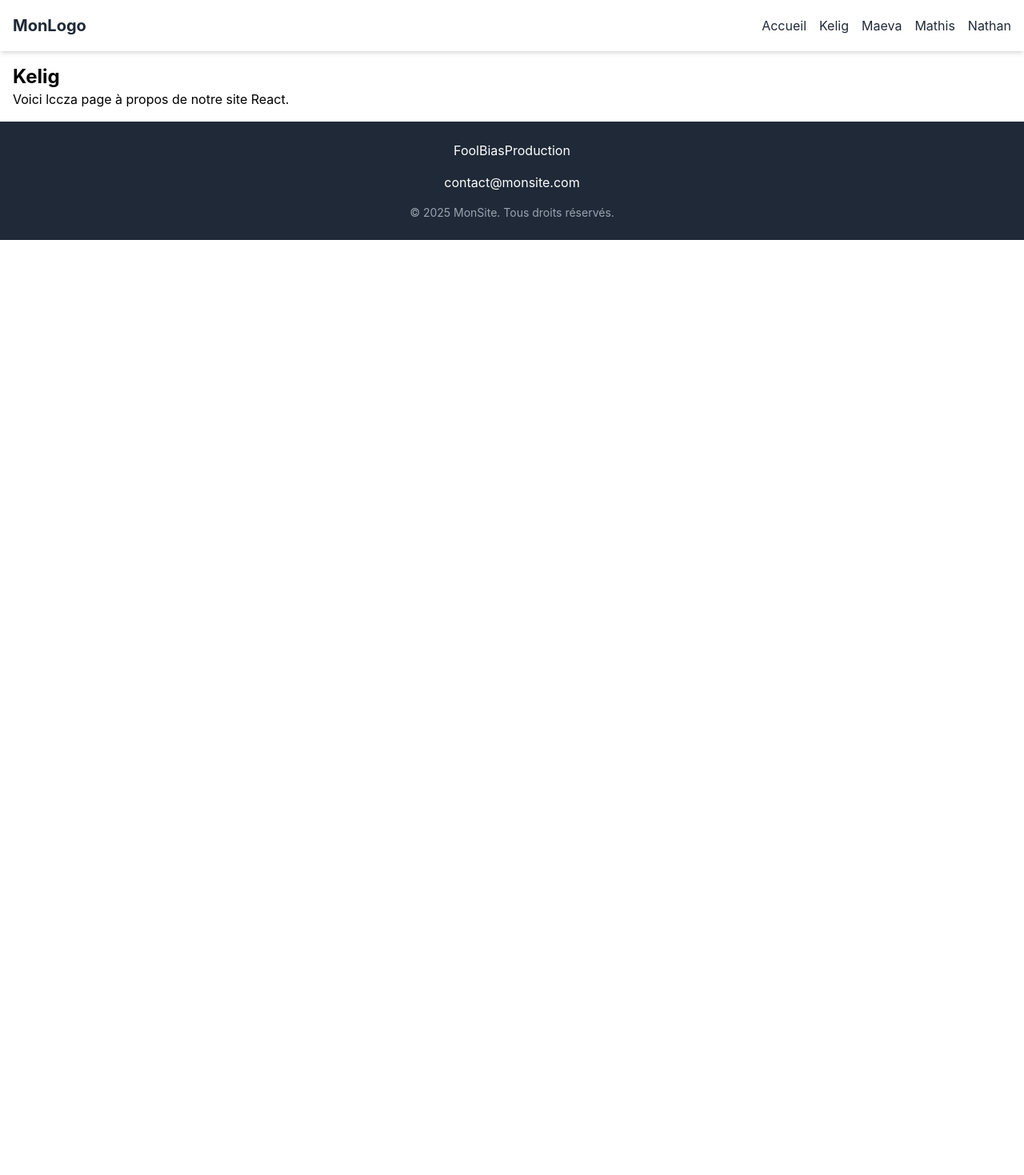
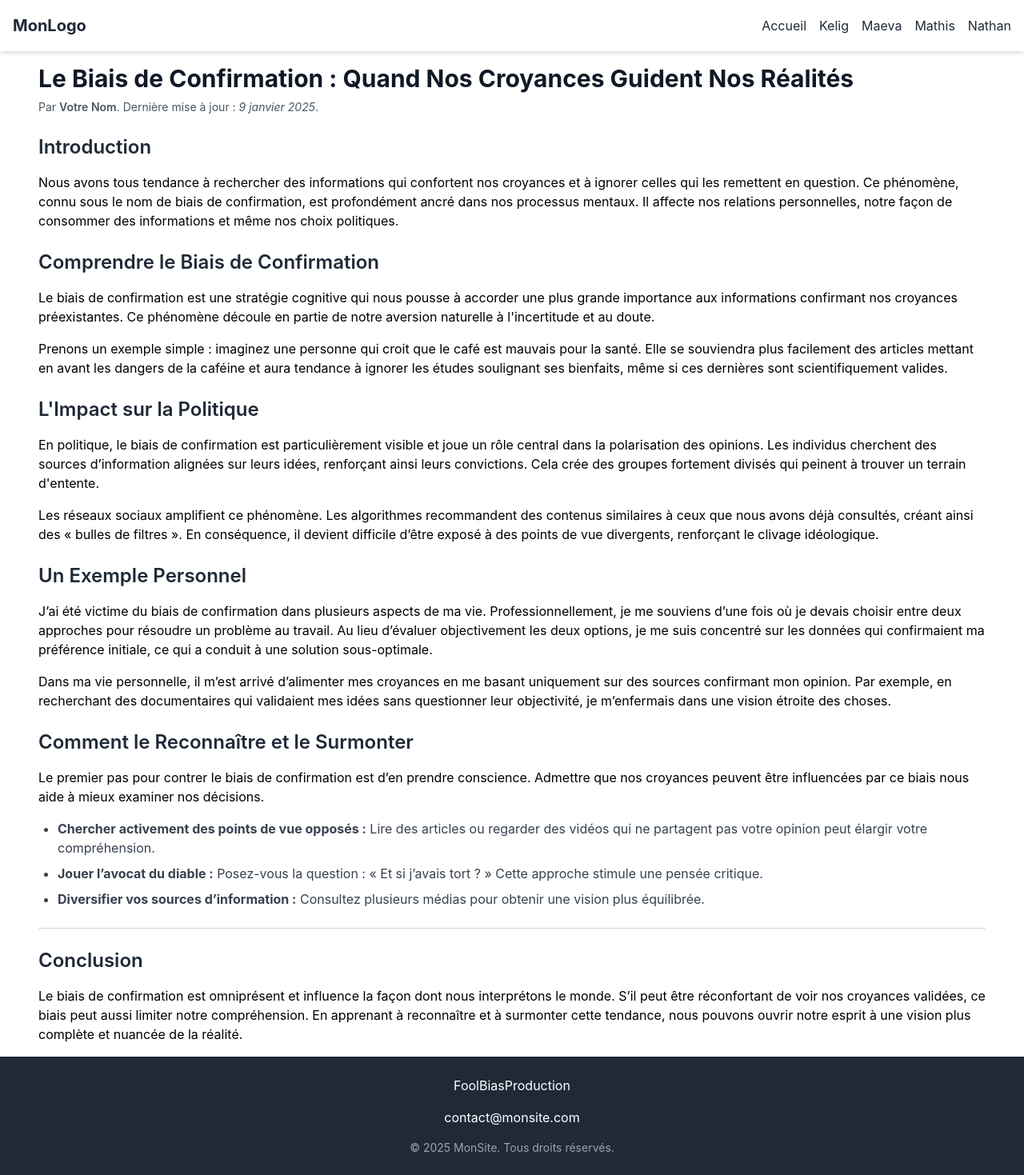
Before and after one commit to Sipores/projetbiais, a React (Create React App) app: page /Kelig in a window 1280 px wide. Shown: the whole page at 80% size. Before the commit the page ends 800 px from the top, so only its background shows below. Built offline with nearby package versions, Linux system fonts and the light colour scheme.

Commit message:
adding page

```diff
--- a/src/pages/Kelig.js
+++ b/src/pages/Kelig.js
@@ -1,12 +1,128 @@
 import React from "react";
 
 const About = () => {
-  return (
-    <div className="p-4">
-      <h1 className="text-2xl font-bold">Kelig</h1>
-      <p>Voici lccza page à propos de notre site React.</p>
-    </div>
-  );
+    return (
+        <article
+            role="article"
+            aria-labelledby="essay-title"
+            className="p-4 ml-8 mr-8"
+        >
+            <header className="mb-6">
+                <h1
+                    id="essay-title"
+                    className="text-3xl font-bold text-gray-900 mb-2"
+                >
+                    Le Biais de Confirmation : Quand Nos Croyances Guident Nos Réalités
+                </h1>
+                <p className="text-sm text-gray-600">
+                    Par <strong className="font-semibold">Votre Nom</strong>. Dernière mise à jour :{" "}
+                    <time dateTime="2025-01-09" className="italic">
+                        9 janvier 2025
+                    </time>
+                    .
+                </p>
+            </header>
+
+            <section aria-labelledby="introduction" className="mb-6">
+                <h2 id="introduction" className="text-2xl font-semibold text-gray-800 mb-4">
+                    Introduction
+                </h2>
+                <p className="mb-4">
+                    Nous avons tous tendance à rechercher des informations qui confortent nos croyances et à ignorer
+                    celles qui les remettent en question. Ce phénomène, connu sous le nom de biais de confirmation, est
+                    profondément ancré dans nos processus mentaux. Il affecte nos relations personnelles, notre façon de
+                    consommer des informations et même nos choix politiques.
+                </p>
+            </section>
+
+            <section aria-labelledby="understanding-bias" className="mb-6">
+                <h2 id="understanding-bias" className="text-2xl font-semibold text-gray-800 mb-4">
+                    Comprendre le Biais de Confirmation
+                </h2>
+                <p className="mb-4">
+                    Le biais de confirmation est une stratégie cognitive qui nous pousse à accorder une plus grande
+                    importance aux informations confirmant nos croyances préexistantes. Ce phénomène découle en partie
+                    de notre aversion naturelle à l'incertitude et au doute.
+                </p>
+                <p className="mb-4">
+                    Prenons un exemple simple : imaginez une personne qui croit que le café est mauvais pour la santé.
+                    Elle se souviendra plus facilement des articles mettant en avant les dangers de la caféine et aura
+                    tendance à ignorer les études soulignant ses bienfaits, même si ces dernières sont scientifiquement
+                    valides.
+                </p>
+            </section>
+
+            <section aria-labelledby="impact-politics" className="mb-6">
+                <h2 id="impact-politics" className="text-2xl font-semibold text-gray-800 mb-4">
+                    L'Impact sur la Politique
+                </h2>
+                <p className="mb-4">
+                    En politique, le biais de confirmation est particulièrement visible et joue un rôle central dans la
+                    polarisation des opinions. Les individus cherchent des sources d’information alignées sur leurs
+                    idées, renforçant ainsi leurs convictions. Cela crée des groupes fortement divisés qui peinent à
+                    trouver un terrain d'entente.
+                </p>
+                <p className="mb-4">
+                    Les réseaux sociaux amplifient ce phénomène. Les algorithmes recommandent des contenus similaires à
+                    ceux que nous avons déjà consultés, créant ainsi des « bulles de filtres ». En conséquence, il
+                    devient difficile d’être exposé à des points de vue divergents, renforçant le clivage idéologique.
+                </p>
+            </section>
+
+            <section aria-labelledby="personal-example" className="mb-6">
+                <h2 id="personal-example" className="text-2xl font-semibold text-gray-800 mb-4">
+                    Un Exemple Personnel
+                </h2>
+                <p className="mb-4">
+                    J’ai été victime du biais de confirmation dans plusieurs aspects de ma vie. Professionnellement, je
+                    me souviens d’une fois où je devais choisir entre deux approches pour résoudre un problème au
+                    travail. Au lieu d’évaluer objectivement les deux options, je me suis concentré sur les données qui
+                    confirmaient ma préférence initiale, ce qui a conduit à une solution sous-optimale.
+                </p>
+                <p className="mb-4">
+                    Dans ma vie personnelle, il m’est arrivé d’alimenter mes croyances en me basant uniquement sur des
+                    sources confirmant mon opinion. Par exemple, en recherchant des documentaires qui validaient mes
+                    idées sans questionner leur objectivité, je m’enfermais dans une vision étroite des choses.
+                </p>
+            </section>
+
+            <section aria-labelledby="overcoming-bias" className="mb-6">
+                <h2 id="overcoming-bias" className="text-2xl font-semibold text-gray-800 mb-4">
+                    Comment le Reconnaître et le Surmonter
+                </h2>
+                <p className="mb-4">
+                    Le premier pas pour contrer le biais de confirmation est d’en prendre conscience. Admettre que nos
+                    croyances peuvent être influencées par ce biais nous aide à mieux examiner nos décisions.
+                </p>
+                <ul className="list-disc pl-6 space-y-2 text-gray-700">
+                    <li>
+                        <strong>Chercher activement des points de vue opposés :</strong> Lire des articles ou regarder
+                        des vidéos qui ne partagent pas votre opinion peut élargir votre compréhension.
+                    </li>
+                    <li>
+                        <strong>Jouer l’avocat du diable :</strong> Posez-vous la question : « Et si j’avais tort ? »
+                        Cette approche stimule une pensée critique.
+                    </li>
+                    <li>
+                        <strong>Diversifier vos sources d’information :</strong> Consultez plusieurs médias pour obtenir
+                        une vision plus équilibrée.
+                    </li>
+                </ul>
+            </section>
+
+            <footer aria-labelledby="essay-conclusion" className="pt-6 border-t border-gray-300">
+                <h2 id="essay-conclusion" className="text-2xl font-semibold text-gray-800 mb-4">
+                    Conclusion
+                </h2>
+                <p>
+                    Le biais de confirmation est omniprésent et influence la façon dont nous interprétons le monde. S’il
+                    peut être réconfortant de voir nos croyances validées, ce biais peut aussi limiter notre
+                    compréhension. En apprenant à reconnaître et à surmonter cette tendance, nous pouvons ouvrir notre
+                    esprit à une vision plus complète et nuancée de la réalité.
+                </p>
+            </footer>
+        </article>
+    );
 };
 
 export default About;
```
